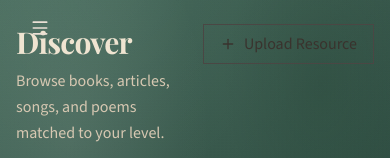
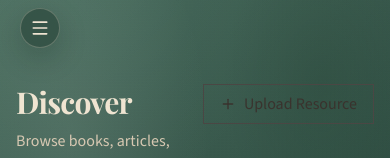
Before and after one commit to johnlaidler267/spanish-context-translator, a React (Vite) app: page /discover in a window 390 px wide. Shown: the top 158 px of the page. Built offline with nearby package versions, Linux system fonts and the light colour scheme; no server answers; the database is empty; a web font is replaced by a local one.

Commit message:
Fixed sidebar stack icon intersecting page headers

```diff
--- a/src/components/main-header.tsx
+++ b/src/components/main-header.tsx
@@ -294,7 +294,11 @@ export function MainHeader({
               <button
                 type="button"
                 onClick={onMenuClick}
-                className="flex h-10 w-10 shrink-0 items-center justify-center rounded-full text-foreground transition-colors hover:bg-muted/50 md:hidden"
+                className={
+                  forceDark
+                    ? "flex h-10 w-10 shrink-0 items-center justify-center rounded-full border border-[#eadfcf]/25 bg-[#173126]/45 text-[#efe4d1] shadow-[0_10px_28px_rgba(9,29,20,0.22)] backdrop-blur-md transition-colors hover:bg-[#eadfcf]/12 md:hidden"
+                    : "flex h-10 w-10 shrink-0 items-center justify-center rounded-full text-foreground transition-colors hover:bg-muted/50 md:hidden"
+                }
                 aria-label="Open menu"
               >
                 <Menu className="h-5 w-5" aria-hidden />
--- a/src/pages/discover/index.tsx
+++ b/src/pages/discover/index.tsx
@@ -261,7 +261,7 @@ export default function DiscoverPage({ onStartReading }: DiscoverPageProps) {
   return (
     <>
       <div className="dark discover-scroll-surface flex min-h-0 flex-1 touch-pan-y flex-col overflow-y-auto overflow-x-hidden [-webkit-overflow-scrolling:touch] font-sans">
-        <main className="animate-fade-in-up mx-auto w-full max-w-7xl px-4 pb-8 pt-[calc(1.5rem+env(safe-area-inset-top,0px))] sm:px-6 md:pt-10 lg:px-8 lg:pt-12">
+        <main className="animate-fade-in-up mx-auto w-full max-w-7xl px-4 pb-8 pt-[calc(5.25rem+env(safe-area-inset-top,0px))] sm:px-6 md:pt-10 lg:px-8 lg:pt-12">
           <div className="mb-10 flex flex-wrap items-start justify-between gap-4 md:mb-12 md:gap-6">
             <div className="min-w-0 flex-1">
               <h1 className="font-serif text-3xl font-bold tracking-tight text-[#efe4d1] md:text-4xl dark:text-[#efe4d1]">
```
